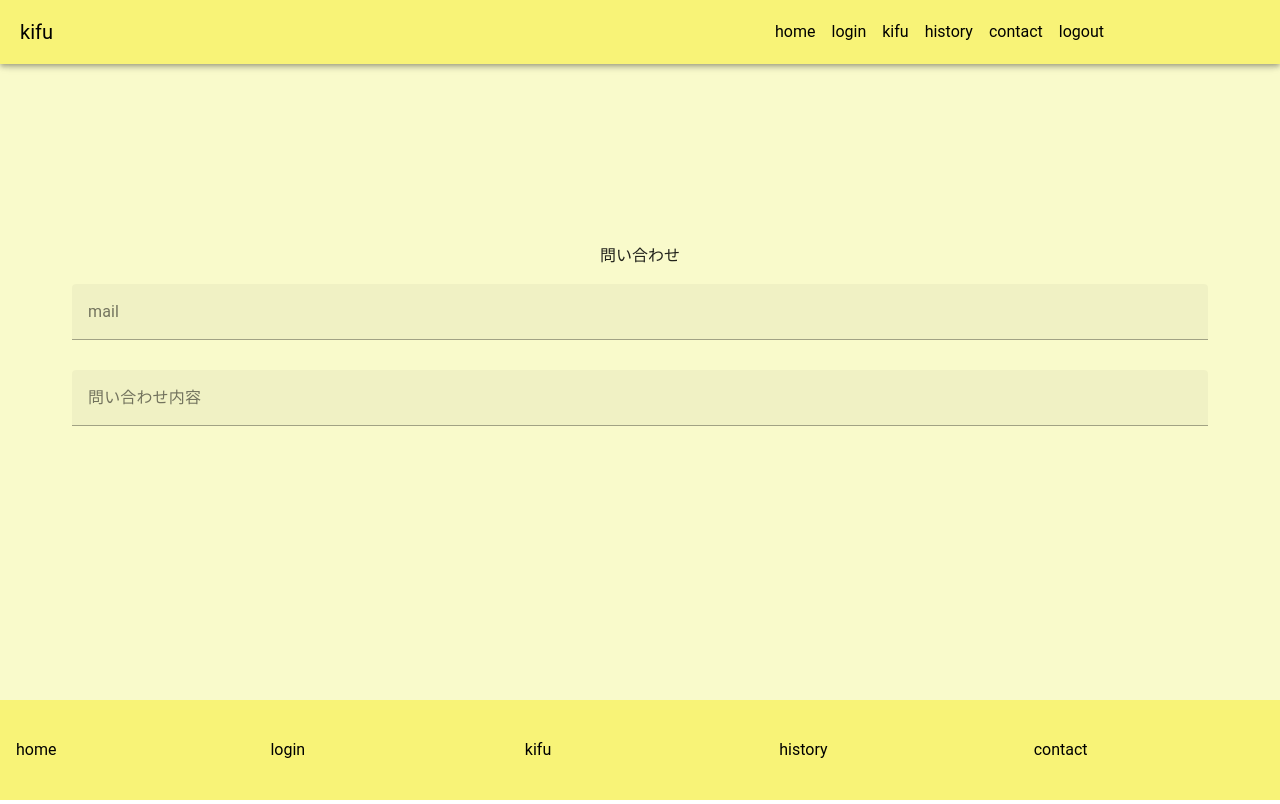
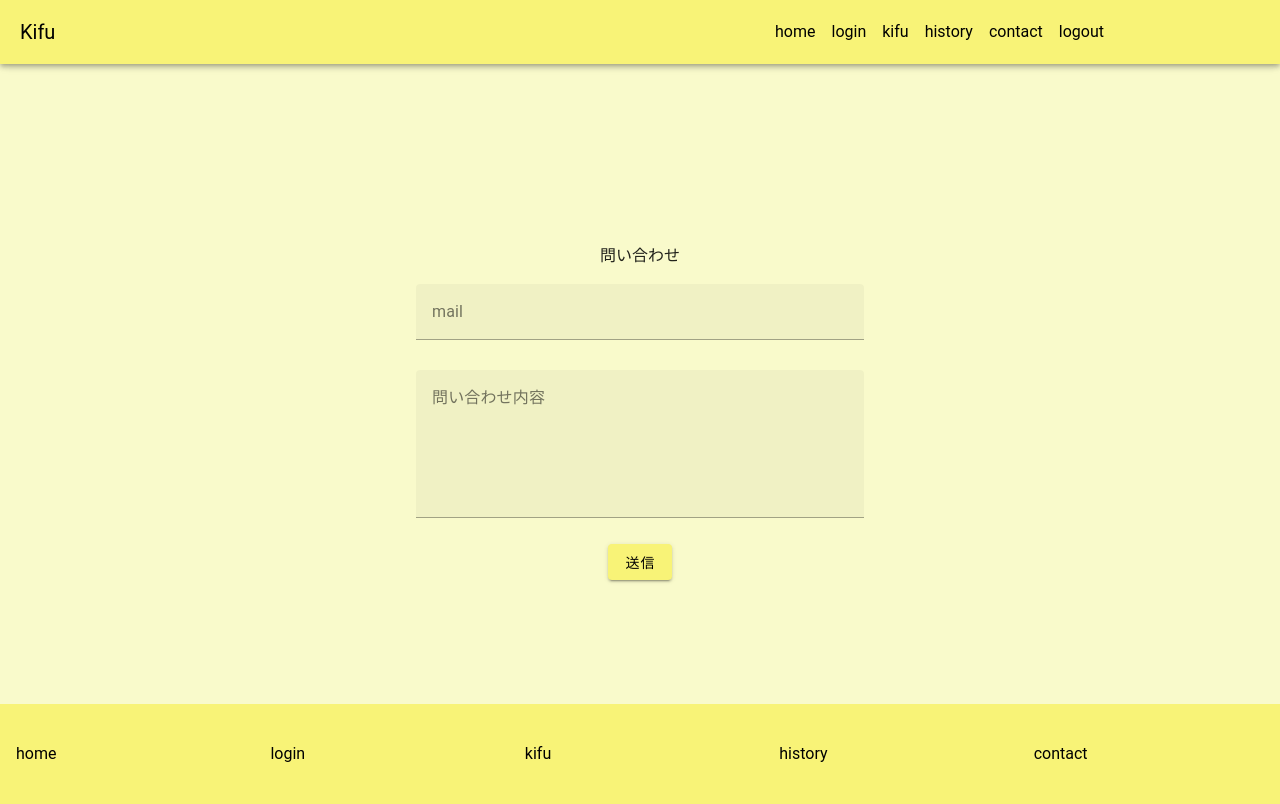
Before and after one commit to ryo0705s/kifu, a Nuxt app: page /contact in a window 1280 px wide. Built offline with nearby package versions, Linux system fonts and the light colour scheme.

Commit message:
style: 各ページのスタイルを作成・修正

```diff
--- a/assets/scss/_styles.scss
+++ b/assets/scss/_styles.scss
@@ -16,3 +16,6 @@ a {
 .clickable {
   cursor: pointer;
 }
+.center {
+  text-align: center;
+}
--- a/layouts/default.vue
+++ b/layouts/default.vue
@@ -1,7 +1,7 @@
 <template>
   <v-app>
     <v-app-bar color="yellow"
-      ><v-app-bar-title>kifu</v-app-bar-title>
+      ><v-app-bar-title><nuxt-link to="/">Kifu</nuxt-link></v-app-bar-title>
       <ul>
         <li><nuxt-link to="/">home</nuxt-link></li>
         <li><nuxt-link to="/login">login</nuxt-link></li>
--- a/pages/contact/index.vue
+++ b/pages/contact/index.vue
@@ -6,15 +6,16 @@
 <template>
   <v-row align-content="center">
     <v-col align="center"
-      ><v-list class="list-background">
+      ><v-list class="list-background" max-width="30rem">
         <v-list-item>問い合わせ</v-list-item>
         <v-list-item><v-text-field label="mail"></v-text-field></v-list-item>
         <v-list-item
-          ><v-text-field label="問い合わせ内容"></v-text-field
-        ></v-list-item> </v-list
-    ></v-col>
-  </v-row>
-  <v-row align-content="center">
-    <v-col align="center"></v-col>
+          ><v-textarea
+            label="問い合わせ内容"
+            multi-line
+          ></v-textarea></v-list-item
+        ><v-btn color="yellow">送信</v-btn></v-list
+      ></v-col
+    >
   </v-row>
 </template>
--- a/pages/kifu/index.vue
+++ b/pages/kifu/index.vue
@@ -3,6 +3,21 @@
   background: var(--cream);
 }
 </style>
+<script setup>
+const state = reactive({
+  isDialog: false,
+  isDonated: false,
+});
+const openModal = () => {
+  state.isDialog = true;
+};
+const closeModal = () => {
+  state.isDialog = false;
+};
+const handleRandomDonation = () => {
+  state.isDonated = true;
+};
+</script>
 <template>
   <v-row align-content="center">
     <v-col align="center">
@@ -10,8 +25,8 @@
         <v-list-item
           ><nuxt-link to="/kifu/create">金額を指定して寄付する</nuxt-link>
         </v-list-item>
-        <v-list-item
-          ><nuxt-link to="/kifu/create">ランダムに寄付をする</nuxt-link>
+        <v-list-item @click="openModal"
+          ><span>ランダムに寄付をする</span>
         </v-list-item>
         <v-list-item
           ><nuxt-link to="/history">寄付履歴を見る</nuxt-link>
@@ -19,4 +34,41 @@
       </v-list>
     </v-col>
   </v-row>
+  <template>
+    <v-dialog v-model="state.isDialog" width="auto" class="center">
+      <v-card
+        v-if="!state.isDonated"
+        class="max-auto"
+        width="50rem"
+        height="13rem"
+      >
+        <v-card-title class="mt-3 mb-3">ランダムに寄付</v-card-title>
+        <v-cartd-text class="mt-3 mb-10"
+          >ランダムに寄付しますがよろしいですか？</v-cartd-text
+        >
+        <template v-slot:actions>
+          <v-btn
+            class="ml-auto mr-auto"
+            variant="elevated"
+            color="yellow"
+            @click="handleRandomDonation"
+            >OK</v-btn
+          >
+        </template>
+      </v-card>
+      <v-card v-else class="max-auto" width="50rem" height="13rem">
+        <v-card-title class="mt-3 mb-3">寄付の結果</v-card-title>
+        <v-cartd-text class="mt-3 mb-10">〇〇円寄付しました</v-cartd-text>
+        <template v-slot:actions>
+          <v-btn
+            class="ml-auto mr-auto"
+            variant="elevated"
+            color="yellow"
+            @click="closeModal"
+            >OK</v-btn
+          >
+        </template>
+      </v-card>
+    </v-dialog>
+  </template>
 </template>
--- a/pages/login/index.vue
+++ b/pages/login/index.vue
@@ -115,9 +115,7 @@ const signUpOrLogin = () => {
             placeholder="Enter your password"
             clearable
           ></v-text-field>
-
           <br />
-
           <v-btn
             :disabled="!form"
             :loading="loading"
```
